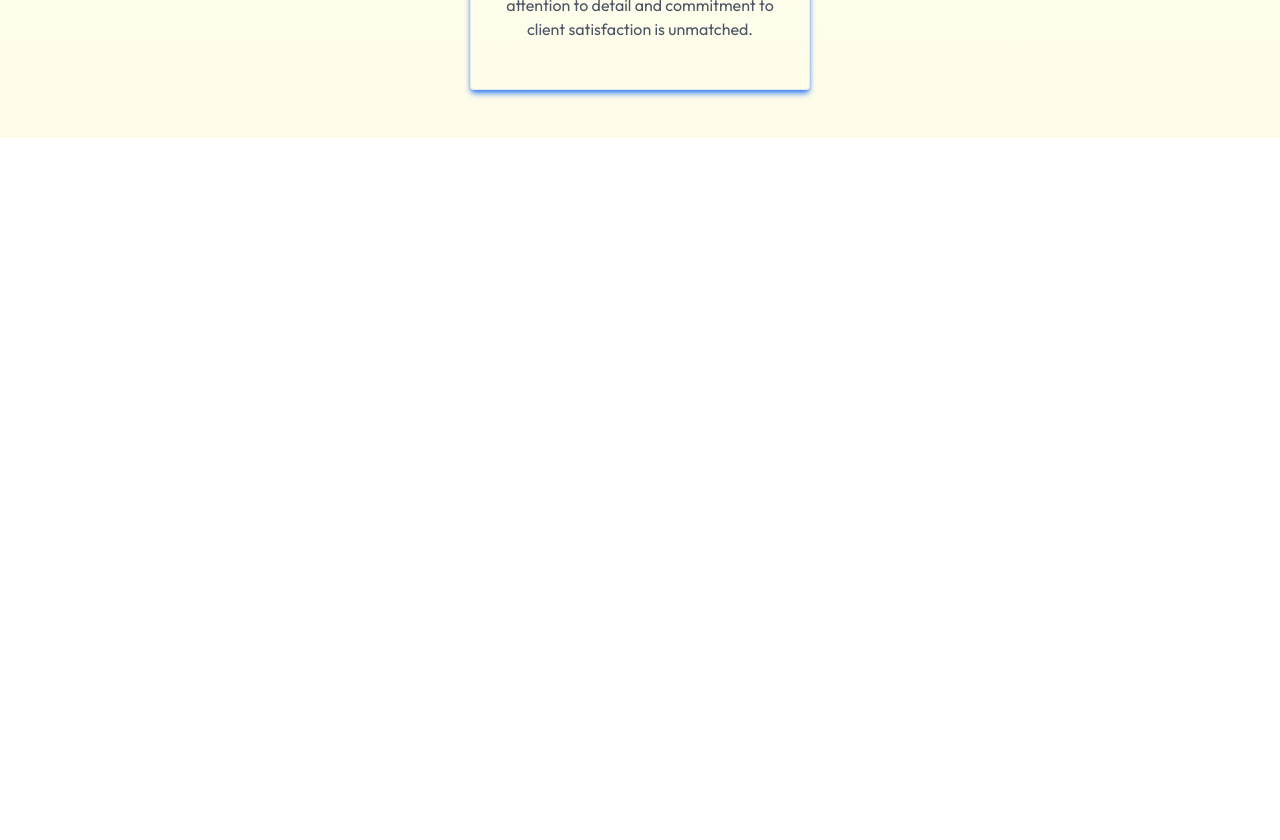
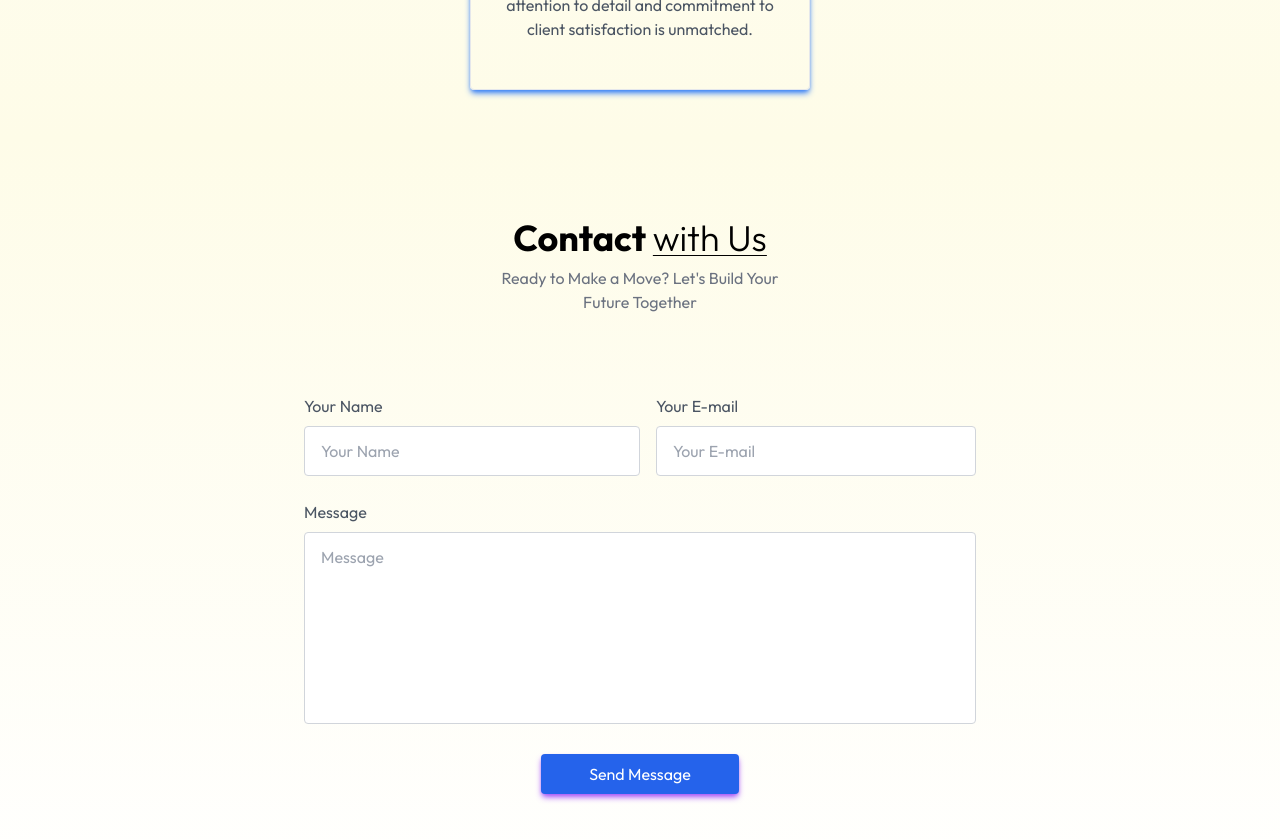
Before and after one commit to debarup24/Realestate-website, a React (Vite) app: page / in a window 1280 px wide. Shown: the part 3400-4240 px from the top of the page. Before the commit the page ends 3538 px from the top, so only its background shows below. Built offline with nearby package versions, Linux system fonts and the light colour scheme.

Commit message:
realestate website

```diff
--- a/src/App.jsx
+++ b/src/App.jsx
@@ -3,6 +3,7 @@
 import About from "./components/About";
 import Projects from "./components/Projects";
 import Testimonial from "./components/Testimonial";
+import Contact from "./components/Contact";
 // import VideoBG from "./components/VideoBG";
 
 const App = () => {
@@ -12,6 +13,7 @@
       <About />
       <Projects />
       <Testimonial />
+      <Contact />
     </div>
   );
 };
--- /dev/null
+++ b/src/components/Contact.jsx
@@ -0,0 +1,90 @@
+import React from "react";
+
+const Contact = () => {
+  const [result, setResult] = React.useState("");
+
+  const onSubmit = async (event) => {
+    event.preventDefault();
+    setResult("Sending....");
+    const formData = new FormData(event.target);
+
+    formData.append("access_key", "4fbcf095-821d-4201-b43b-4b636f78e54a");
+
+    const response = await fetch("https://api.web3forms.com/submit", {
+      method: "POST",
+      body: formData,
+    });
+
+    const data = await response.json();
+
+    if (data.success) {
+      setResult("");
+      alert("Form Submitted Successfully");
+      event.target.reset();
+    } else {
+      console.log("Error", data);
+      alert(data.message);
+      setResult();
+    }
+  };
+
+  return (
+    <div
+      className="text-center p-6 py-20 lg:px-32 w-full overflow-hidden bg-gradient-to-b from-yellow-50 "
+      id="Contact"
+    >
+      <h1 className="text-2xl sm:text-4xl font-bold mb-2 text-center ">
+        Contact{" "}
+        <span className="underline underline-offset-4 decoration-1 under font-light">
+          with Us
+        </span>
+      </h1>
+      <p className="text-gray-500 max-w-80 text-center mb-12 mx-auto">
+        Ready to Make a Move? Let's Build Your Future Together
+      </p>
+
+      <form
+        onSubmit={onSubmit}
+        className="max-w-2xl mx-auto text-gray-600 pt-8"
+      >
+        <div className=" flex flex-wrap">
+          <div className="w-full md:w-1/2 text-left ">
+            Your Name
+            <input
+              className=" w-full border border-gray-300 rounded py-3 px-4 mt-2 "
+              type="text"
+              name="Name"
+              placeholder="Your Name"
+              required
+            />
+          </div>
+          <div className="w-full md:w-1/2 text-left md:pl-4">
+            Your E-mail
+            <input
+              className=" w-full border border-gray-300 rounded py-3 px-4 mt-2 "
+              type="Email"
+              name="Email"
+              placeholder="Your E-mail"
+              required
+            />
+          </div>
+        </div>
+
+        <div className="my-6 text-left">
+          Message{" "}
+          <textarea
+            className="w-full border border-gray-300 rounded py-3 px-4 mt-2 h-48 resize-none "
+            name="Message"
+            placeholder="Message"
+            required
+          ></textarea>
+        </div>
+        <button className="bg-blue-600 text-white shadow-md shadow-purple-500 py-2 px-12 mb-10 rounded hover:bg-blue-950 ">
+          {result ? result : "Send Message"}
+        </button>
+      </form>
+    </div>
+  );
+};
+
+export default Contact;
```
